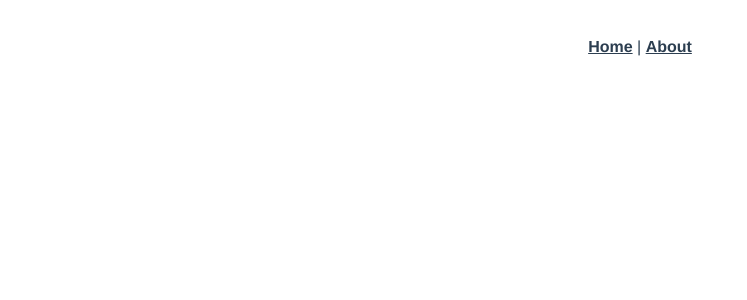
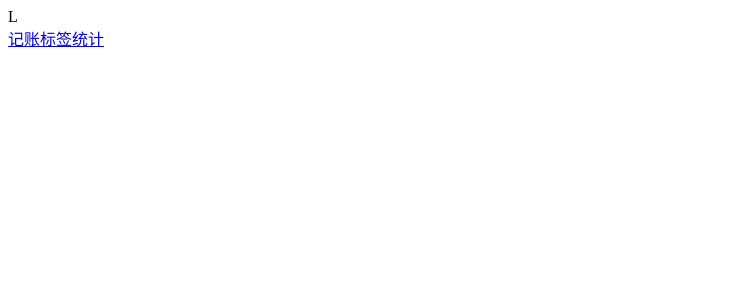
Before and after one commit to WilliamWang123/morney, a Vue app: page /#/labels in a window 1280 px wide. Shown: the top 300 px of the page, without its empty margins (0-747 px from the left). Built offline with nearby package versions, Linux system fonts and the light colour scheme.

Commit message:
创建三个页面

```diff
--- a/src/App.vue
+++ b/src/App.vue
@@ -1,10 +1,9 @@
 <template>
-  <div id="app">
-    <div id="nav">
-      <router-link to="/">Home</router-link> |
-      <router-link to="/about">About</router-link>
-    </div>
-    <router-view/>
+  <div>
+    <router-view />
+    <router-link to="/money">记账</router-link>
+    <router-link to="/labels">标签</router-link>
+    <router-link to="/statistics">统计</router-link>
   </div>
 </template>
 
--- a/src/router/index.ts
+++ b/src/router/index.ts
@@ -1,23 +1,30 @@
 import Vue from 'vue'
-import VueRouter, { RouteConfig } from 'vue-router'
-import Home from '../views/Home.vue'
+import VueRouter from 'vue-router'
+import Money from '@/views/Money.vue'
+import Labels from '@/views/Labels.vue'
+import Statistics from '@/views/Statistics.vue'
+
 
 Vue.use(VueRouter)
 
-  const routes: Array<RouteConfig> = [
+const routes = [
   {
     path: '/',
-    name: 'Home',
-    component: Home
+    redirect: '/money'
   },
   {
-    path: '/about',
-    name: 'About',
-    // route level code-splitting
-    // this generates a separate chunk (about.[hash].js) for this route
-    // which is lazy-loaded when the route is visited.
-    component: () => import(/* webpackChunkName: "about" */ '../views/About.vue')
-  }
+    path: '/money',
+    component: Money
+  },
+  {
+    path: '/labels',
+    component: Labels
+  },
+  {
+    path: '/statistics',
+    component: Statistics
+  },
+
 ]
 
 const router = new VueRouter({
--- /dev/null
+++ b/src/views/Labels.vue
@@ -0,0 +1,12 @@
+<template>
+  <div>L</div>
+</template>
+
+<script lang="ts">
+export default {
+  name: "Labels",
+};
+</script>
+
+<style lang="scss" scoped>
+</style>
--- /dev/null
+++ b/src/views/Money.vue
@@ -0,0 +1,12 @@
+<template>
+  <div>M</div>
+</template>
+
+<script lang="ts">
+export default {
+  name: "Money",
+};
+</script>
+
+<style lang="scss" scoped>
+</style>
--- /dev/null
+++ b/src/views/Statistics.vue
@@ -0,0 +1,12 @@
+<template>
+  <div>S</div>
+</template>
+
+<script lang="ts">
+export default {
+  name: "Statistics",
+};
+</script>
+
+<style lang="scss" scoped>
+</style>
```
